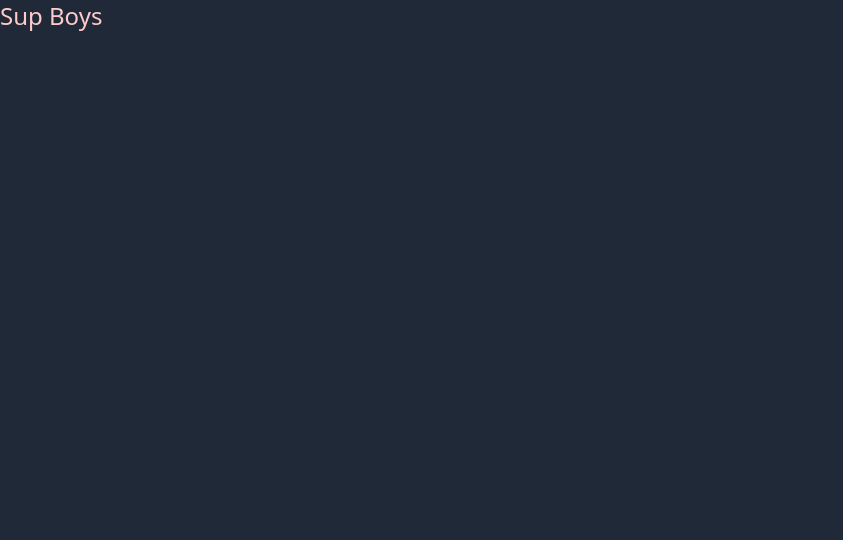
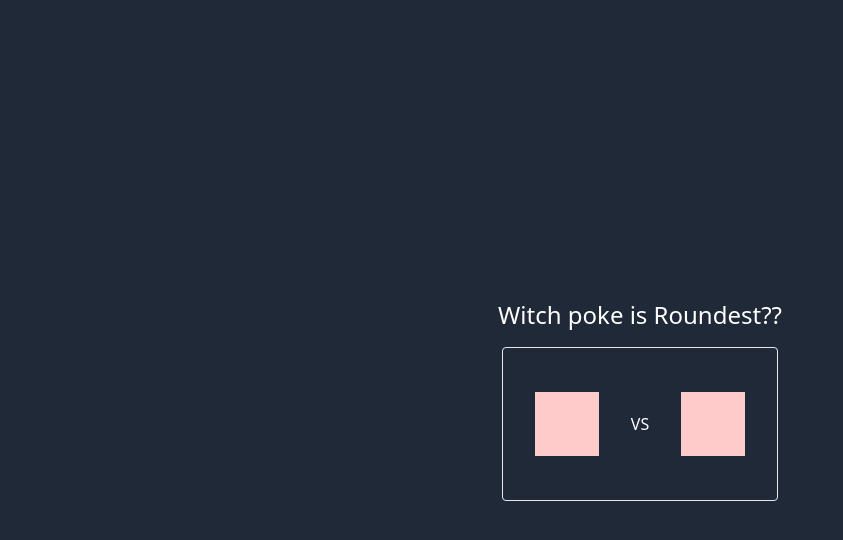
Before and after one commit to andrewblades/next-app-1, a Next.js app: page / in a window 1280 px wide. Shown: the top 540 px of the page, without its empty margins (0-843 px from the left). Built offline with nearby package versions, Linux system fonts and the light colour scheme.

Commit message:
basic UI structure

```diff
--- a/pages/index.tsx
+++ b/pages/index.tsx
@@ -4,7 +4,15 @@
 
 const Home: NextPage = () => {
   return (
-     <div className="text-2xl text-red-200">Sup Boys</div>
+    <div className="h-screen w-screen flex flex-col items-center justify-center">
+      <div className="text-2xl text-center">Witch poke is Roundest??</div>
+      <div className="p-2"/>
+      <div className="border rounded p-8 flex justify-between items-center max-w-2xl">
+        <div className="w-16 h-16 bg-red-200"></div>
+        <div className="p-8">VS</div>
+        <div className="w-16 h-16 bg-red-200"></div>
+      </div>
+     </div>
   )
 }
 
```
